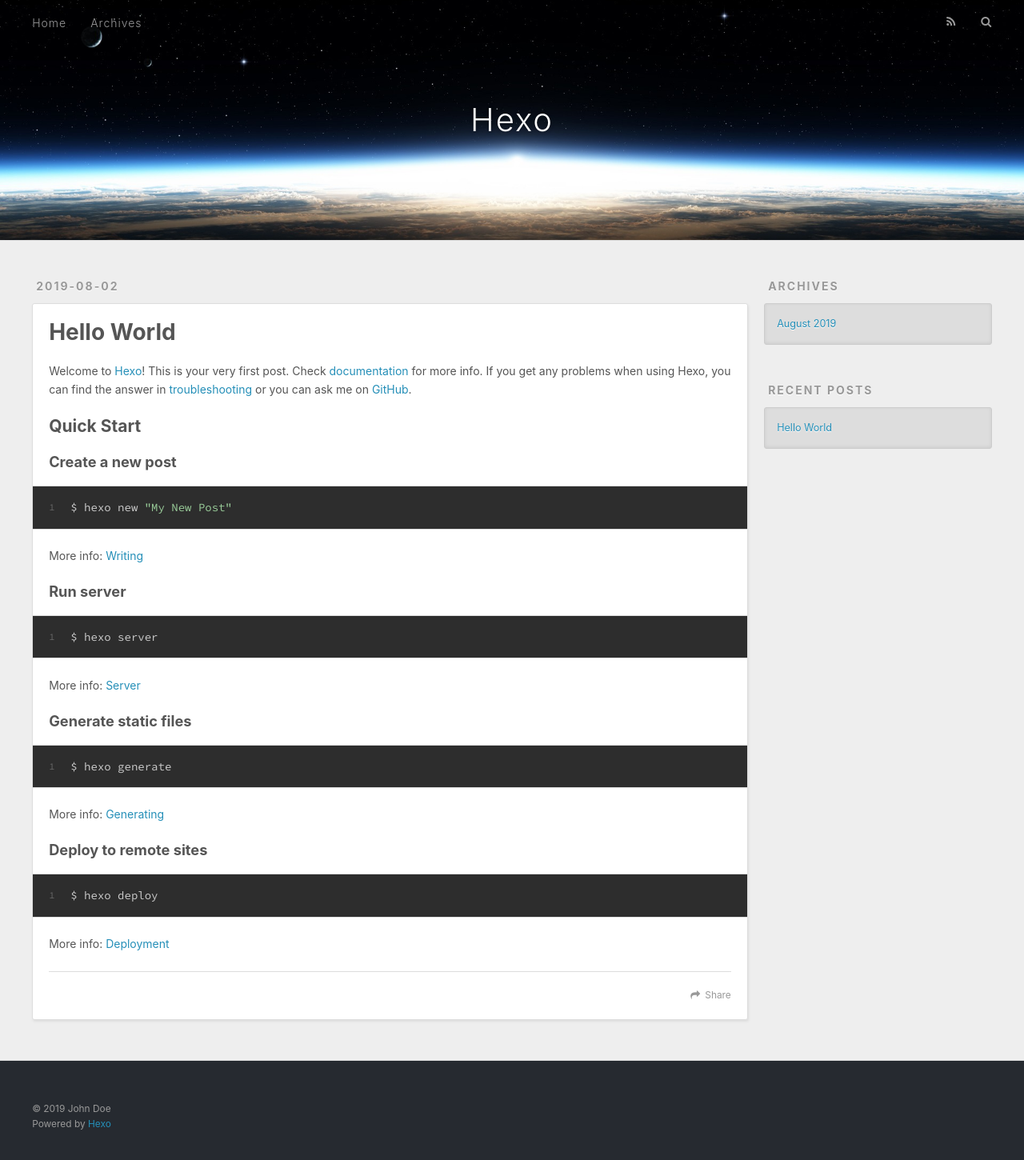
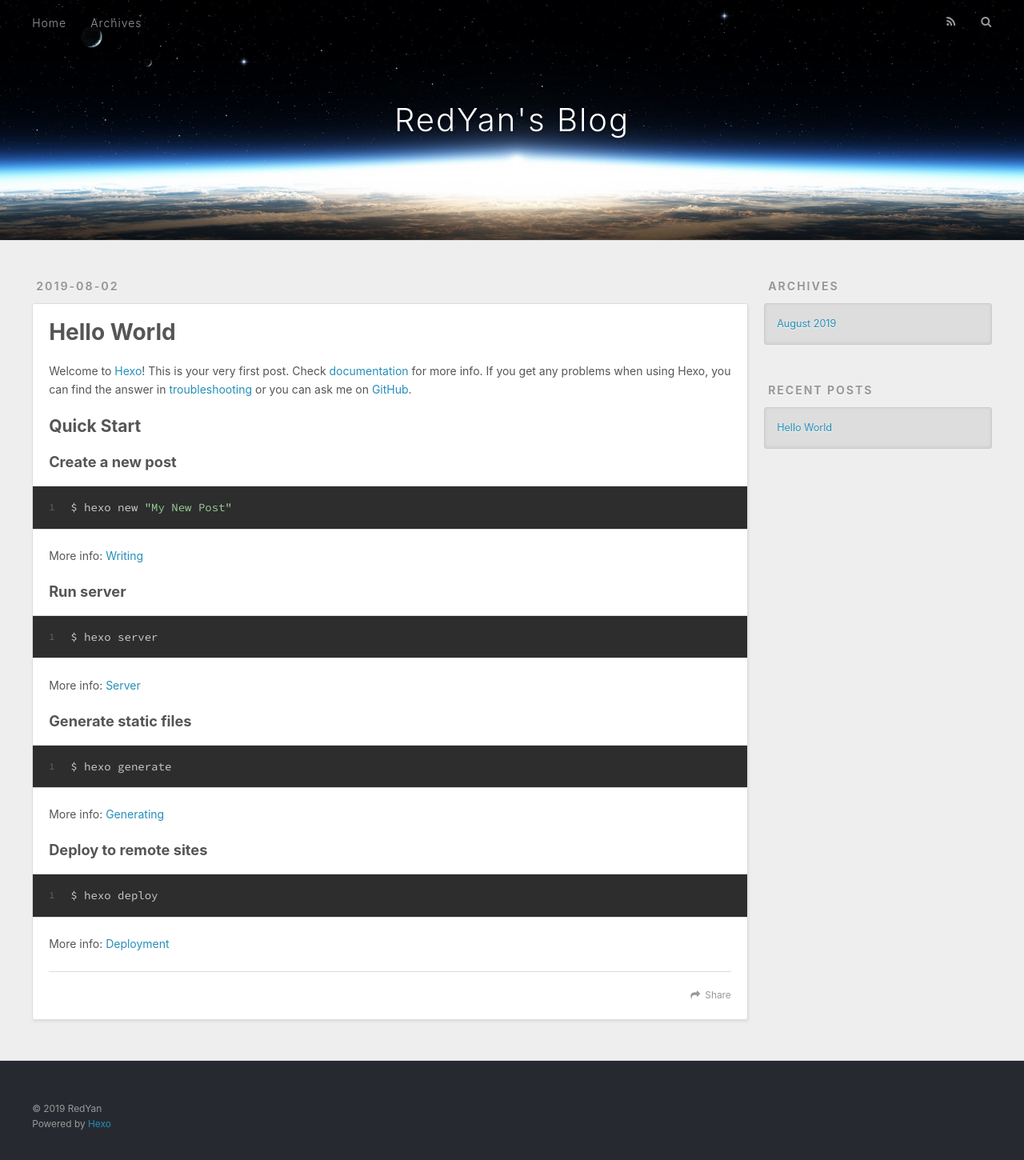
Before and after one commit to redyanly/github.io, a plain HTML site: page index.html in a window 1280 px wide. Shown: the whole page at 80% size. Drawn offline with nearby package versions, Linux system fonts and the light colour scheme.

Commit message:
Site updated: 2019-08-02 15:25:19

```diff
--- a/index.html
+++ b/index.html
@@ -5,17 +5,17 @@
 
 
 
-  <title>Hexo</title>
+  <title>RedYan&#39;s Blog</title>
   <meta name="viewport" content="width=device-width, initial-scale=1, maximum-scale=1">
   <meta property="og:type" content="website">
-<meta property="og:title" content="Hexo">
+<meta property="og:title" content="RedYan&#39;s Blog">
 <meta property="og:url" content="http://yoursite.com/index.html">
-<meta property="og:site_name" content="Hexo">
+<meta property="og:site_name" content="RedYan&#39;s Blog">
 <meta property="og:locale" content="default">
 <meta name="twitter:card" content="summary">
-<meta name="twitter:title" content="Hexo">
+<meta name="twitter:title" content="RedYan&#39;s Blog">
 
-    <link rel="alternate" href="/atom.xml" title="Hexo" type="application/atom+xml">
+    <link rel="alternate" href="/atom.xml" title="RedYan&#39;s Blog" type="application/atom+xml">
 
 
     <link rel="icon" href="/favicon.png">
@@ -34,7 +34,7 @@
   <div id="header-outer" class="outer">
     <div id="header-title" class="inner">
       <h1 id="logo-wrap">
-        <a href="/" id="logo">Hexo</a>
+        <a href="/" id="logo">RedYan&#39;s Blog</a>
       </h1>
 
     </div>
@@ -101,7 +101,7 @@
 
     </div>
     <footer class="article-footer">
-      <a data-url="http://yoursite.com/2019/08/02/hello-world/" data-id="cjytqcrgk0000v0uyj0iu0vsp" class="article-share-link">Share</a>
+      <a data-url="http://yoursite.com/2019/08/02/hello-world/" data-id="cjyts9lc10000zcuynmcxmuoi" class="article-share-link">Share</a>
 
 
     </footer>
@@ -157,7 +157,7 @@
 
   <div class="outer">
     <div id="footer-info" class="inner">
-      &copy; 2019 John Doe<br>
+      &copy; 2019 RedYan<br>
       Powered by <a href="http://hexo.io/" target="_blank">Hexo</a>
     </div>
   </div>
```
Also changed, not shown: 2019/08/02/hello-world/index.html (+6 -6 lines), archives/2019/08/index.html (+7 -7 lines), archives/2019/index.html (+7 -7 lines), archives/index.html (+7 -7 lines).
